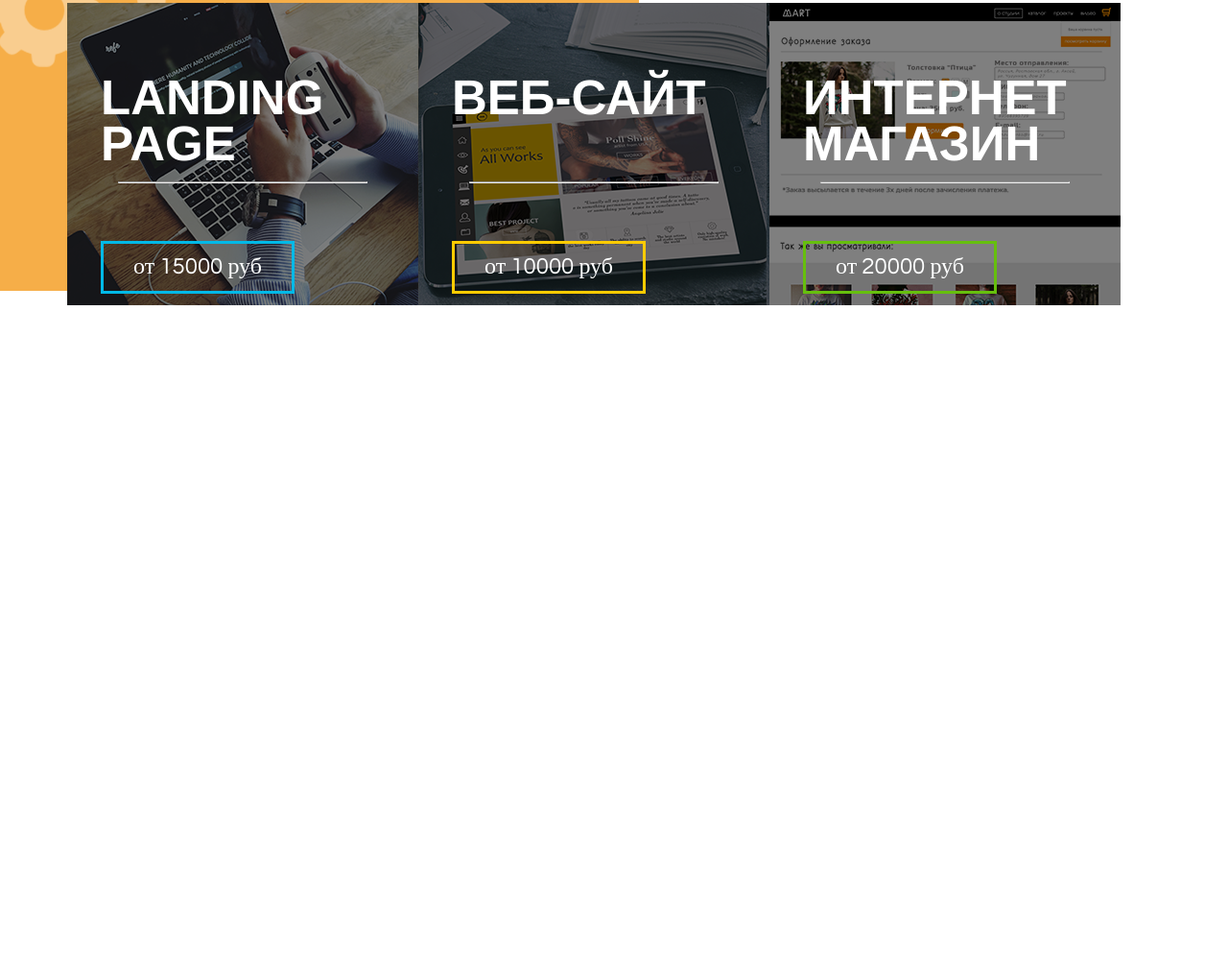
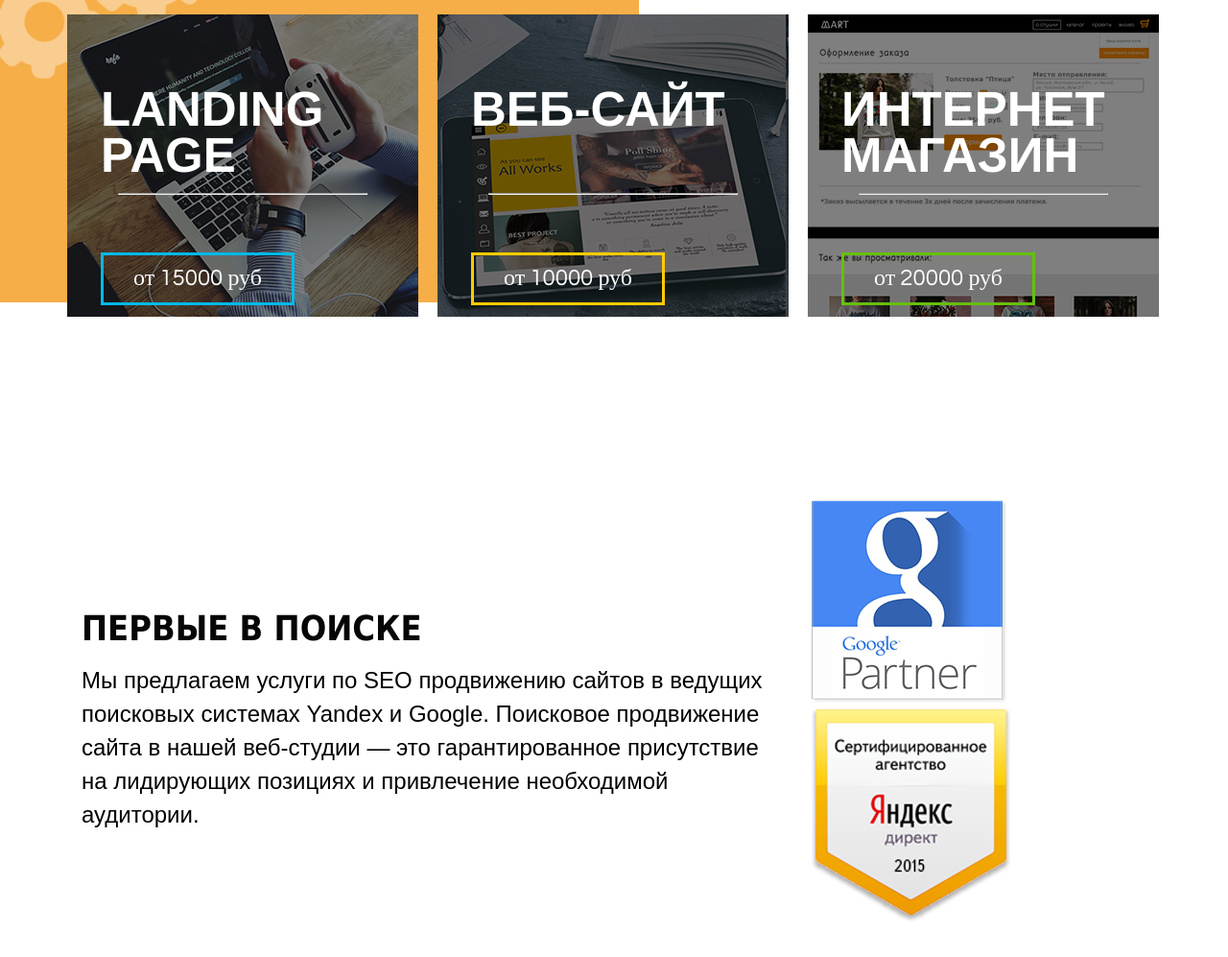
Before and after one commit to Absamad-dew/developer, a plain HTML site: page index.html in a window 1280 px wide. Shown: the part 2786-3783 px from the top of the page at 96% size. Before the commit the page ends 3104 px from the top, so only its background shows below. Drawn offline with Linux system fonts and the light colour scheme.

Commit message:
block-six

```diff
--- a/index.html
+++ b/index.html
@@ -161,9 +161,30 @@
                         <div class="main-five__three">
                                 <div class="main-five__one_title">ИНТЕРНЕТ МАГАЗИН</div>
                                 <hr class="main-five__hr">
-                                <div class="main-five__prise_three">от 20000 руб</div>
+                                <div class="main-five__prise_three  ">от 20000 руб</div>
                             </div>
                             <!-- main-five__one  -->
+                </div>
+            </div>
+        </div>
+        <!-- main-five  -->
+        <div class="main-six">
+            <div class="container">
+                <div class="row">
+                    <div class="main-six__one col-xl-8">
+                        <div class="main-six__one_title">ПЕРВЫЕ В ПОИСКЕ</div>
+                        <div class="main-six__one_descp">Мы предлагаем услуги по SEO продвижению
+                                сайтов в ведущих поисковых системах Yandex
+                                и Google. Поисковое продвижение сайта в
+                                нашей веб-студии — это гарантированное
+                                присутствие на лидирующих позициях и
+                                привлечение необходимой аудитории.</div>
+                    </div>
+                    <!-- main-six__one  -->
+                    <div class="main-six__two col-xl-4">
+                        <div class="main-six__img_one"><img src="img/google.png" alt=""></div>
+                        <div class="main-six__img_two"><img src="img/yandex.png" alt=""></div>
+                    </div>
                 </div>
             </div>
         </div>
--- a/sass/index.sass
+++ b/sass/index.sass
@@ -93,6 +93,7 @@ body
             line-height: 25.57px
         &__icon
             margin-top: 15px
+            height: 60px
         &__block
             padding: 0px 15px 15px 15px
         &__prise
@@ -249,6 +250,8 @@ body
             background: url(../img/main-five__two.png)
             width: 366px
             height: 315px
+            margin: 20px
+            margin-top: 0
             &::before
                 content: ""
                 width: 366px
@@ -267,6 +270,23 @@ body
                 background: #000000
                 opacity: 0.5
                 position: absolute
+    &-six
+        margin-top: 170px
+        margin-bottom: 120px
+        &__one
+            align-self: center
+            &_title
+                color: #060606
+                font-family: Tahoma
+                font-size: 36px
+                font-weight: 600
+                line-height: 72px
+            &_descp
+                color: #000000
+                font-family: Arial
+                font-size: 24px
+                font-weight: 400
+                line-height: 35px
 
 
 
```
Also changed, not shown: img/google.png (added), img/yandex.png (added), sass/index.css, sass/index.min.css.
